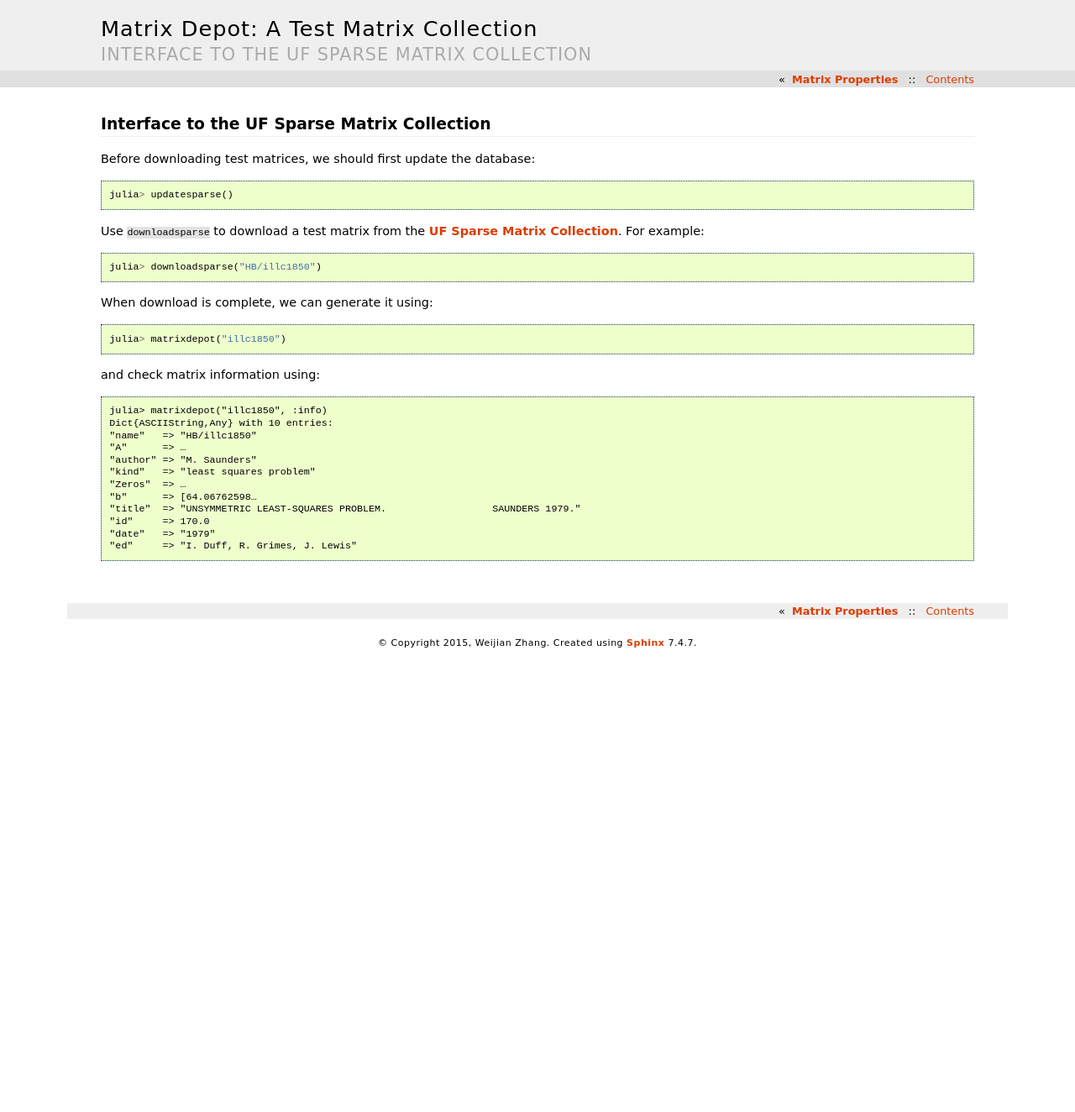
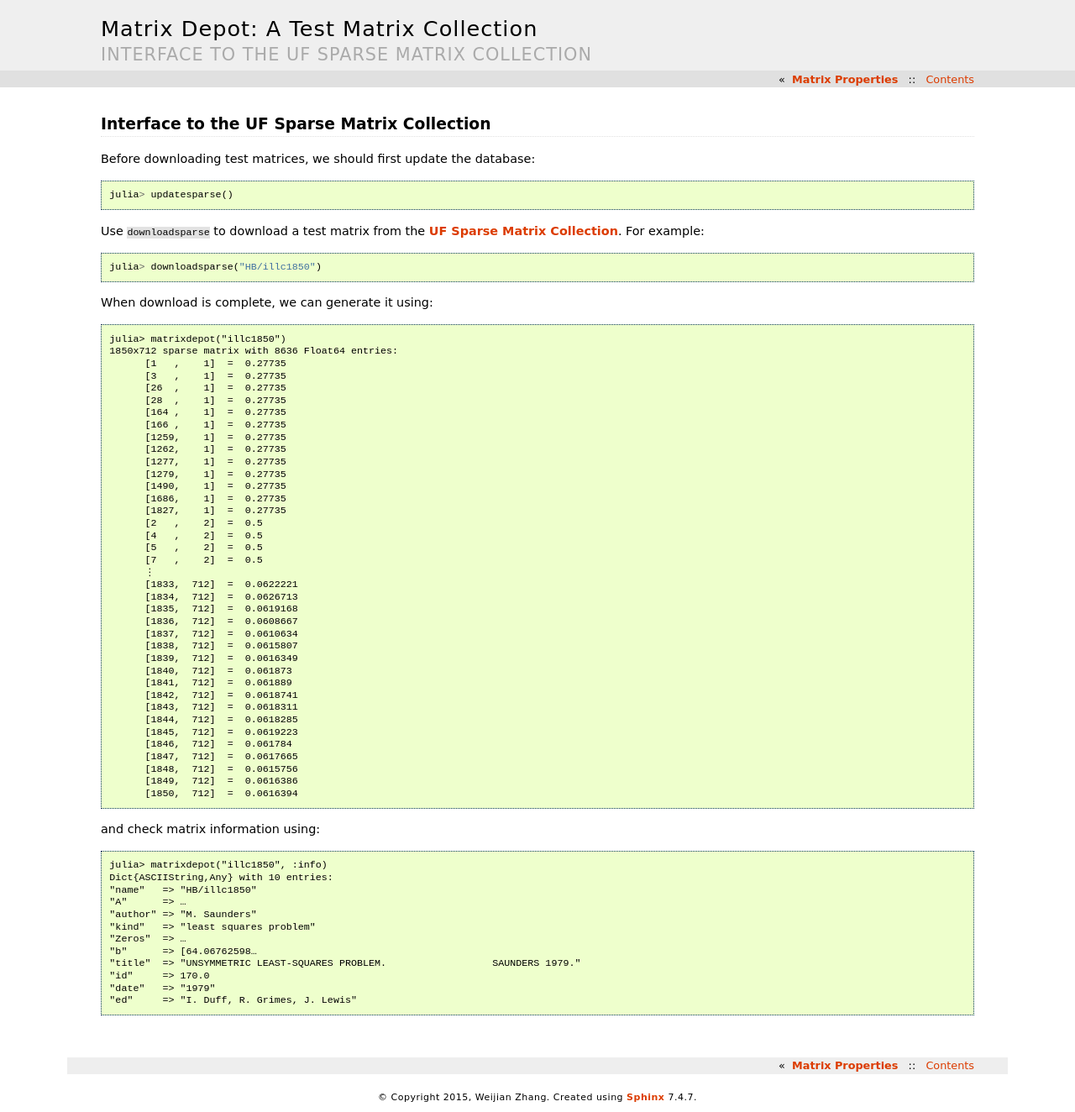
Before and after one commit to JuliaLinearAlgebra/MatrixDepot.jl, a Sphinx documentation site: the page built from doc/ufsparse.rst, in a window 1280 px wide. Shown: the whole page at 84% size. Built offline with Sphinx 7.4.7, drawn with Linux system fonts in a browser that asks for light colours; before the commit the page ends 900 px from its top, so only the background shows below that.

Commit message:
update UF interface example

```diff
--- a/doc/ufsparse.rst
+++ b/doc/ufsparse.rst
@@ -16,6 +16,43 @@ For example::
 When download is complete, we can generate it using::
 
   julia> matrixdepot("illc1850")
+  1850x712 sparse matrix with 8636 Float64 entries:
+        [1   ,    1]  =  0.27735
+	[3   ,    1]  =  0.27735
+	[26  ,    1]  =  0.27735
+	[28  ,    1]  =  0.27735
+	[164 ,    1]  =  0.27735
+	[166 ,    1]  =  0.27735
+	[1259,    1]  =  0.27735
+	[1262,    1]  =  0.27735
+	[1277,    1]  =  0.27735
+	[1279,    1]  =  0.27735
+	[1490,    1]  =  0.27735
+	[1686,    1]  =  0.27735
+	[1827,    1]  =  0.27735
+	[2   ,    2]  =  0.5
+	[4   ,    2]  =  0.5
+	[5   ,    2]  =  0.5
+	[7   ,    2]  =  0.5
+	⋮
+	[1833,  712]  =  0.0622221
+	[1834,  712]  =  0.0626713
+	[1835,  712]  =  0.0619168
+	[1836,  712]  =  0.0608667
+	[1837,  712]  =  0.0610634
+	[1838,  712]  =  0.0615807
+	[1839,  712]  =  0.0616349
+	[1840,  712]  =  0.061873
+	[1841,  712]  =  0.061889
+	[1842,  712]  =  0.0618741
+	[1843,  712]  =  0.0618311
+	[1844,  712]  =  0.0618285
+	[1845,  712]  =  0.0619223
+	[1846,  712]  =  0.061784
+	[1847,  712]  =  0.0617665
+	[1848,  712]  =  0.0615756
+	[1849,  712]  =  0.0616386
+	[1850,  712]  =  0.0616394
 
 and check matrix information using::
 
```
